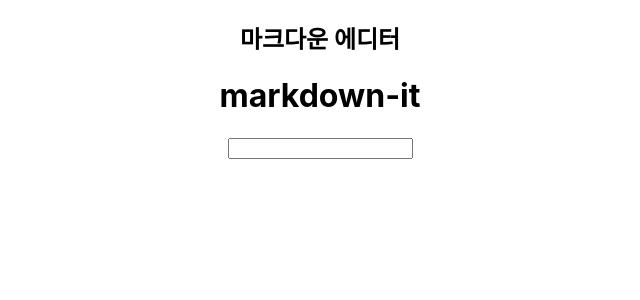
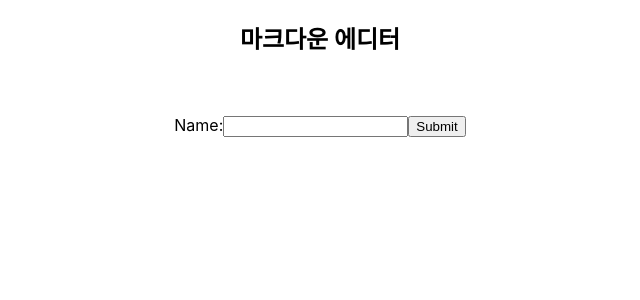
Before and after one commit to dohwan2019/hello, a React (Create React App) app: page / in a window 1280 px wide. Shown: the top 300 px of the page, without its empty margins (320-960 px from the left). Built offline with nearby package versions, Linux system fonts and the light colour scheme.

Commit message:
todos 2019-01-30 17:32

```diff
--- a/src/App.js
+++ b/src/App.js
@@ -1,6 +1,7 @@
 import React, { Component } from 'react';
 import './App.css';
 import MarkEditor from "./components/MarkEditor";
+import ControlledForm from "./components/ControlledForm"
 //import Header from "./components/Header";
 //import TodoList from './components/TodoList';
 //import Timer from './components/Timer';
@@ -51,6 +52,7 @@
     return (
       <div className="App">
         <MarkEditor/>
+        <ControlledForm/>
       </div>
     );
   }
--- /dev/null
+++ b/src/components/ControlledForm.jsx
@@ -0,0 +1,31 @@
+import React from 'react';
+
+class ControlledForm extends React.Component {
+  constructor(props) {
+    super(props);
+    this.handleSubmit = this.handleSubmit.bind(this);
+
+    this.ff = '';
+  }
+
+  handleSubmit(event) {
+    alert(this.ff+"입력값을 서버로 전송합니다.");
+    event.preventDefault();
+  }
+
+  handleInputChange = ({target}) => {
+    this.ff=target.value;
+  }
+
+  render() {return (
+    <form onSubmit={this.handleSubmit}>
+      <label>
+        Name:
+        <input type="text" onChange={this.handleInputChange}/>
+      </label>
+      <input type="submit" value="Submit"/>
+    </form>
+  )}
+}
+
+export default ControlledForm;
--- a/src/components/MarkEditor.jsx
+++ b/src/components/MarkEditor.jsx
@@ -8,13 +8,26 @@
 };
 
 class MarkEditor extends React.Component {
+constructor(props) {
+  super(props);
+
+  this.state = {
+    value: ''
+  };
+}
+
+  handleTextChange = ({target}) => {
+    console.log(target.innerText);
+    this.setState({
+      value: target.innerText
+    })
+  }
+
     render() {
         return (<div>
             <h2>마크다운 에디터</h2>
-            <Preview value={'# markdown-it'}/>
-            <input type="text" defaultValue="" onChange={()=>{}
-
-            }/>
+            <Preview value={this.state.value}/>
+            <div contentEditable={true} onKeyPress={this.handleTextChange}/>
         </div>);
     }
 }
```
